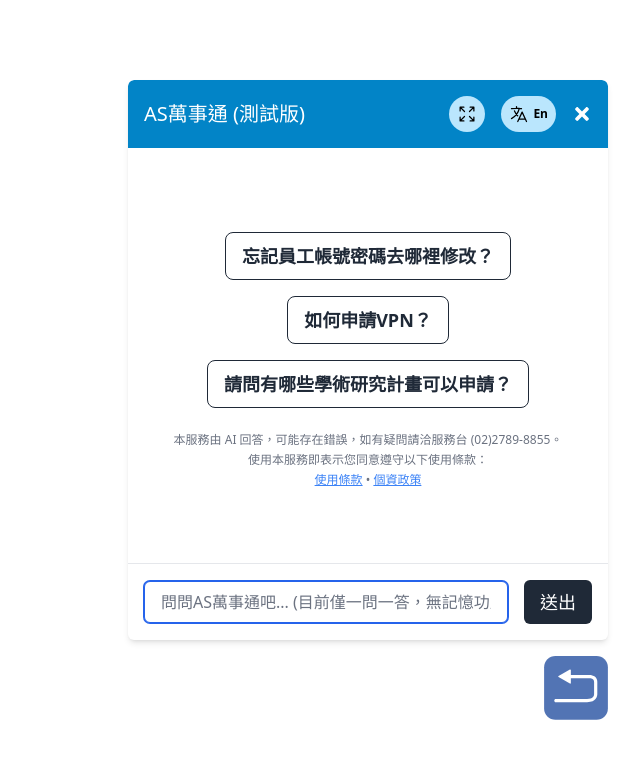
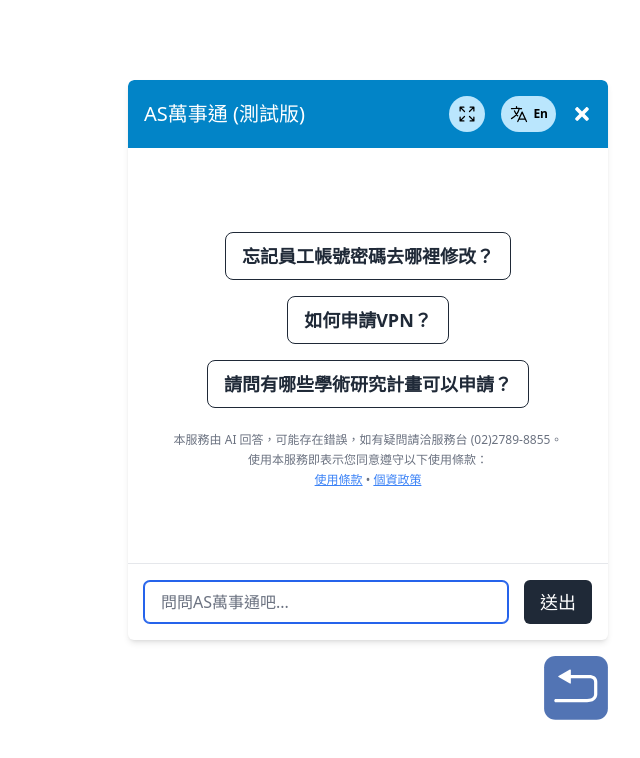
Before and after one commit to AS-AIGC/AS-FAQ-Bot, a website: page AS-FAQ-Web-ChatBot/src/index.html in a window 1280 px wide. Both pictures are taken after a click on the element 1216 px from the left and 688 px from the top of the page. Shown: the whole page, without its empty margins (640-1280 px from the left). Drawn offline with nearby package versions, Linux system fonts and the light colour scheme; files that its build step writes are made by us from their sources.

Commit message:
Update AS-FAQ-Web-ChatBot to 1.3.0

```diff
--- a/AS-FAQ-Web-ChatBot/src/index.html
+++ b/AS-FAQ-Web-ChatBot/src/index.html
@@ -60,7 +60,7 @@
             <!-- 輸入區域 -->
             <div id="chat-input-container" class="p-4 border-t border-gray-200">
                 <div class="flex space-x-4 items-center">
-                    <input type="text" id="chat-input" class="flex-1 border border-gray-300 rounded-md px-4 py-2 outline-none w-3/4 text-gray-700" placeholder="問問AS萬事通吧... (目前僅一問一答，無記憶功能)">
+                    <input type="text" id="chat-input" class="flex-1 border border-gray-300 rounded-md px-4 py-2 outline-none w-3/4 text-gray-700" placeholder="問問AS萬事通吧...">
                     <button id="chat-submit" class="bg-gray-800 text-white text-lg rounded-md px-4 py-2 cursor-pointer">送出</button>
                 </div>
             </div>
--- a/AS-FAQ-Web-ChatBot/src/js/lang.json
+++ b/AS-FAQ-Web-ChatBot/src/js/lang.json
@@ -1,7 +1,7 @@
 {
     "zh-TW": {
         "welcome": "AS萬事通 (測試版)",
-        "ask": "問問AS萬事通吧... (目前僅一問一答，無記憶功能)",
+        "ask": "問問AS萬事通吧...",
         "submit": "送出",
         "disclaimer": "本服務由 AI 回答，可能存在錯誤，如有疑問請洽服務台 (02)2789-8855。",
         "terms": "使用本服務即表示您同意遵守以下使用條款：",
@@ -13,7 +13,7 @@
     },
     "en": {
         "welcome": "AS Ask (Beta)",
-        "ask": "Ask... (Currently one question at a time, no memory)",
+        "ask": "Ask...",
         "submit": "Submit",
         "disclaimer": "This service is powered by AI and may contain errors. If you have any questions, please contact the service desk at (02)2789-8855.",
         "terms": "By using this service, you agree to the following terms:",
```
Also changed, not shown: 2 other files.
